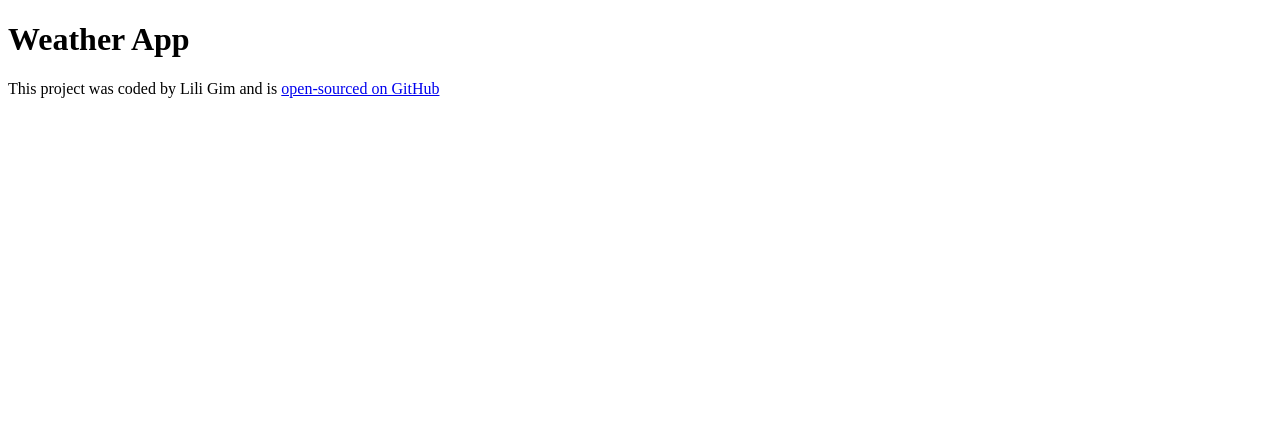
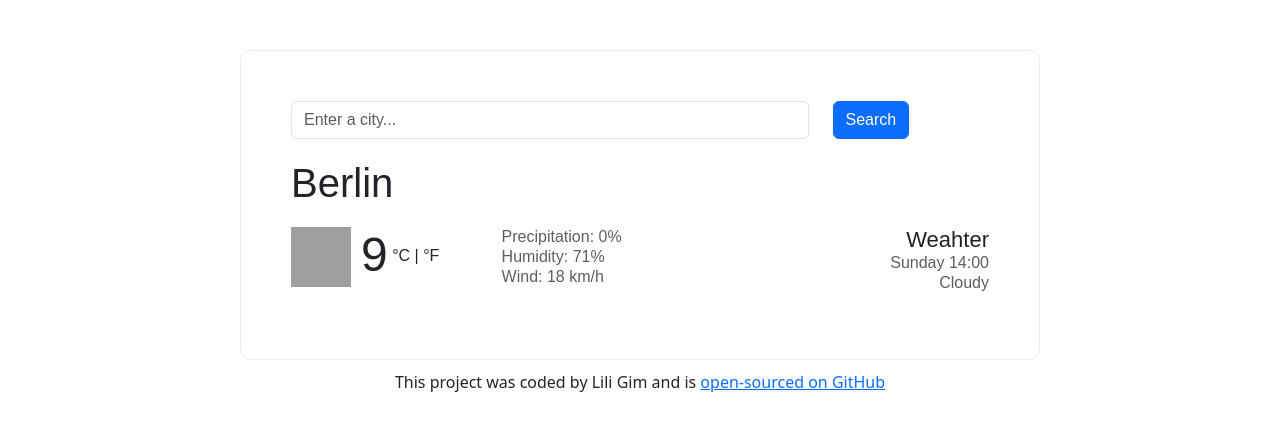
Before and after one commit to lili-gim/react-weather-app, a React (Create React App) app: page / in a window 1280 px wide. Shown: the top 430 px of the page. Built offline with nearby package versions, Linux system fonts and the light colour scheme; grey boxes are pictures that could not be loaded.

Commit message:
Added basic html and css styles

```diff
--- a/package.json
+++ b/package.json
@@ -3,10 +3,11 @@
   "version": "0.1.0",
   "private": true,
   "dependencies": {
+    "bootstrap": "^5.3.3",
     "cra-template": "1.2.0",
     "react": "^19.0.0",
     "react-dom": "^19.0.0",
-    "react-scripts": "5.0.1"
+    "react-scripts": "^5.0.1"
   },
   "scripts": {
     "start": "react-scripts start",
--- a/src/App.css
+++ b/src/App.css
@@ -0,0 +1,3 @@
+.container {
+  margin: 50px;
+}
--- a/src/App.js
+++ b/src/App.js
@@ -1,15 +1,22 @@
 import "./App.css";
+import Weather from "./Weather";
 
 export default function App() {
   return (
     <div className="App">
-      <h1>Weather App</h1>
-      <footer>
-        This project was coded by Lili Gim and is{" "}
-        <a href="https://github.com/lili-gim/react-weather-app" target="_blank">
-          open-sourced on GitHub
-        </a>
-      </footer>
+      <div className="container">
+        <Weather />
+
+        <footer>
+          This project was coded by Lili Gim and is{" "}
+          <a
+            href="https://github.com/lili-gim/react-weather-app"
+            target="_blank"
+          >
+            open-sourced on GitHub
+          </a>
+        </footer>
+      </div>
     </div>
   );
 }
--- /dev/null
+++ b/src/Weather.css
@@ -0,0 +1,52 @@
+.Weather {
+  border: 1px solid #ecedef;
+  border-radius: 10px;
+  font-family: Arial, sans-serif;
+  margin: 0px auto;
+  padding: 50px 50px;
+  max-width: 800px;
+}
+.weather-title {
+  font-size: 22px;
+}
+
+.Weather h1 {
+  margin: 20px 0;
+}
+.Weather h2 {
+  color: #202124;
+  font-size: 22px;
+  line-height: 26px;
+  margin-bottom: 0px;
+}
+.Weather ul {
+  padding: 0px;
+}
+.temperature {
+  display: inline-block;
+  vertical-align: top;
+  font-family: Google Sans, Arial, sans-serif;
+  padding-left: 10px;
+  font-weight: 400;
+  font-size: 48px;
+  letter-spacing: 0;
+  line-height: 56px;
+}
+.Weather li {
+  color: #5e5e5e;
+  font-size: 16px;
+  line-height: 20px;
+  list-style: none;
+}
+
+.Weather img {
+  display: inline-block;
+  border: 0;
+  height: 60px;
+  width: 60px;
+}
+
+footer {
+  text-align: center;
+  margin-top: 10px;
+}
--- /dev/null
+++ b/src/Weather.js
@@ -0,0 +1,49 @@
+import React from "react";
+import "./Weather.css";
+
+export default function Weather() {
+  return (
+    <div className="Weather">
+      <form>
+        <div className="row">
+          <div className="col-9">
+            <input
+              type="search"
+              placeholder="Enter a city..."
+              className="form-control"
+            />
+          </div>
+          <div className="col-3">
+            <input type="submit" value="Search" className="btn btn-primary" />
+          </div>
+        </div>
+      </form>
+      <h1>Berlin</h1>
+      <div className="row">
+        <div className="col-6">
+          <div className="row">
+            <div className="col-7">
+              <img src="https://ssl.gstatic.com/onebox/weather/64/cloudy.png"></img>
+              <span className="temperature">9</span> <span>°C | °F</span>
+            </div>
+            <div className="col-5">
+              <ul>
+                <li>Precipitation: 0%</li>
+                <li>Humidity: 71%</li>
+                <li>Wind: 18 km/h</li>
+              </ul>
+            </div>
+          </div>
+        </div>
+
+        <div className="col-6 text-end">
+          <h2>Weahter</h2>
+          <ul>
+            <li>Sunday 14:00</li>
+            <li>Cloudy</li>
+          </ul>
+        </div>
+      </div>
+    </div>
+  );
+}
```
Also changed, not shown: src/index.js (+7 -6 lines), 1 other file (tests, documents, lock files or other folders).
